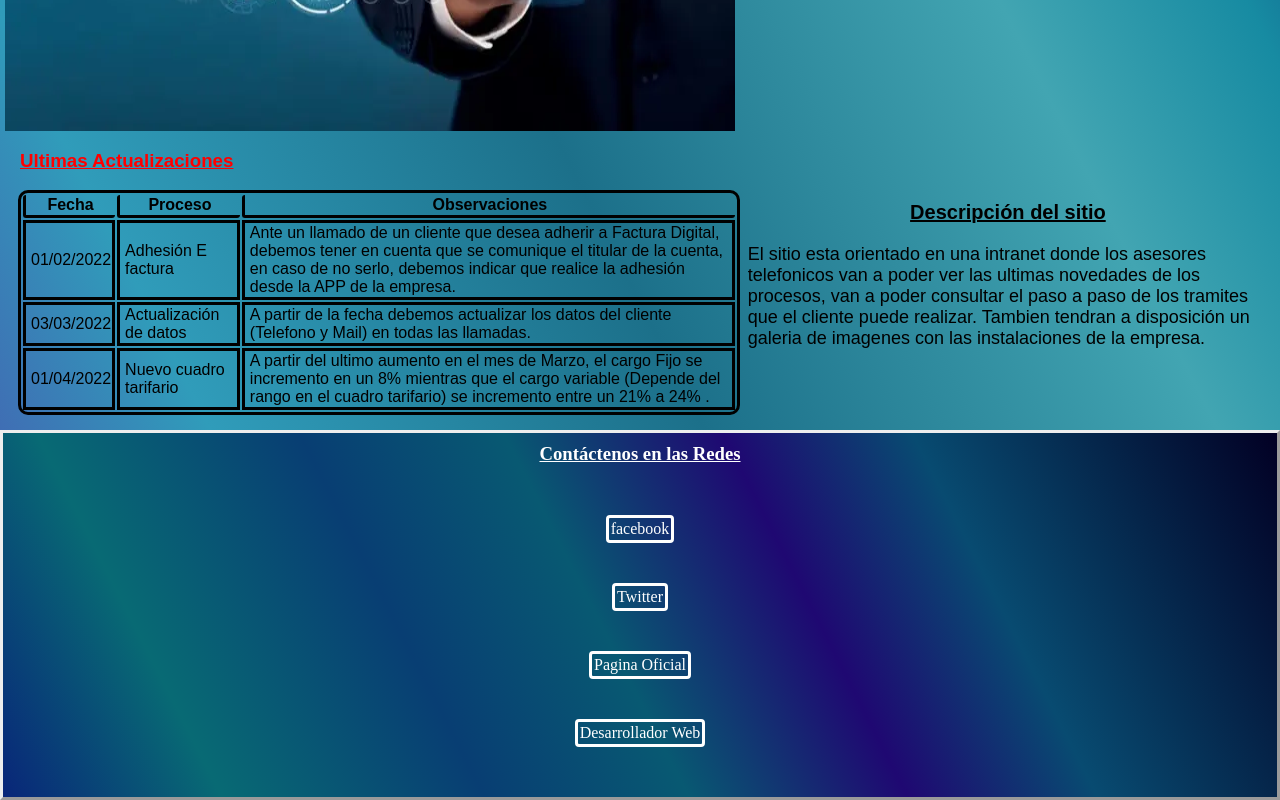
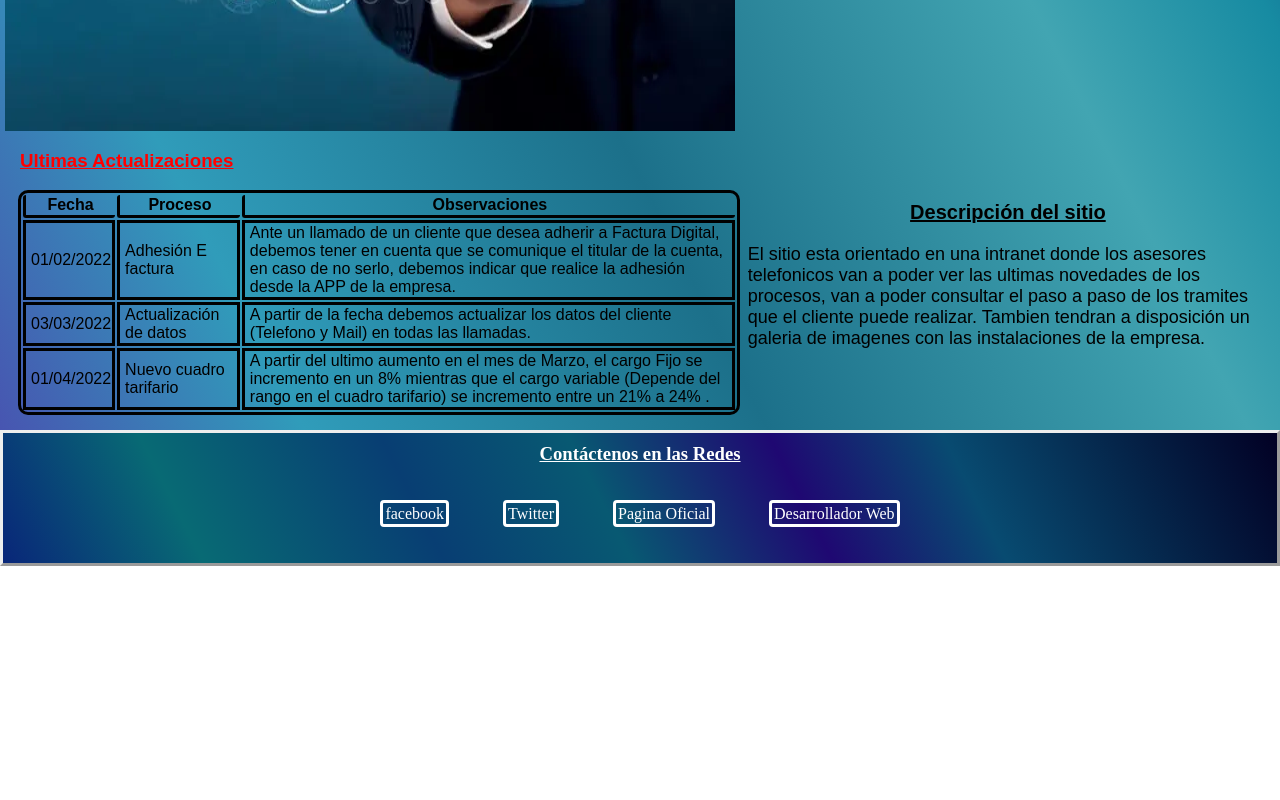
Before and after one commit to GabrielDecima/proyecto-decima-gabriel, a plain HTML site: page index.html in a window 1280 px wide. Shown: the part 419-1219 px from the top of the page. After the commit the page ends 985 px from the top, so only its background shows below. Drawn offline with Linux system fonts and the light colour scheme.

Commit message:
Aplicando transformaciones y animaciones

```diff
--- a/main.css
+++ b/main.css
@@ -100,7 +100,7 @@ border: outset 3px;
 
 /* Aplicando transiciones/transformaciones footer */
 
-/* .tag_face{
+.tag_face{
     transition: .3s;
     transition-timing-function: ease;
 }
@@ -131,7 +131,7 @@ border: outset 3px;
 .tag_insta:hover{
     transform: scale(1.2);
 }
- */
+
 
 
 
@@ -160,7 +160,7 @@ border: outset 3px;
 
 /* ANIMACIONES PARA EL H1 */
 
-/* @keyframes h1_entrada {
+@keyframes h1_entrada {
     0%{
         transform: translateY(100px);
         opacity: 0;
@@ -175,7 +175,7 @@ border: outset 3px;
 
     }
 
-} */
+}
 
 /* -----------------------------  Estilos header INDEX ---------------------------- */
 
@@ -717,7 +717,7 @@ main div {
 /* Aplicando transiciones/transformaciones footer */
 
 
-/* .tag_face{
+.tag_face{
     transition: .3s;
     transition-timing-function: ease;
 }
@@ -750,7 +750,7 @@ main div {
 .clase_span div{
     display: inline-block;
     margin: 10px;
-} */
+}
 
 
 /* -------------------FIN ESTILOS FOOTER------------------ */
```
